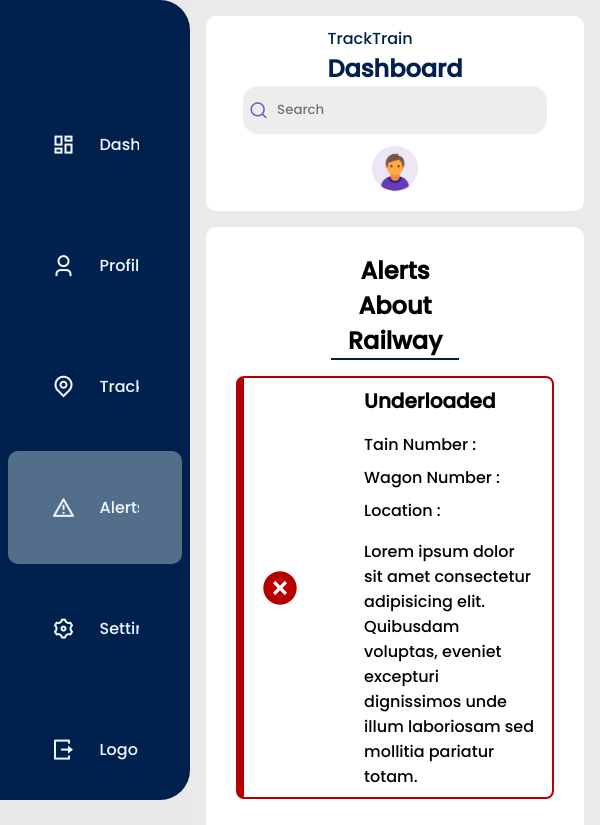
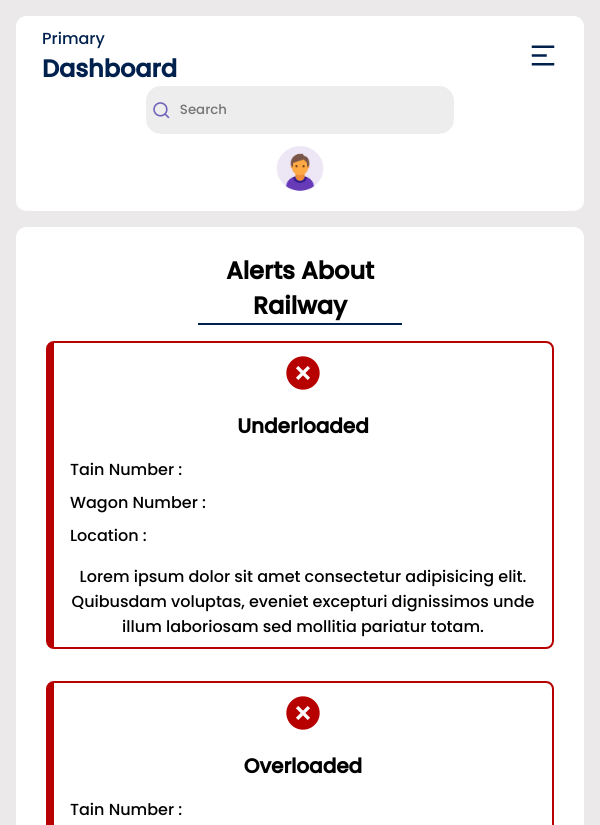
Before and after one commit to CheckmatesGITS/AngaarRakshak, a plain HTML site: page alert.html in a window 600 px wide. Shown: the top 825 px of the page. Drawn offline with nearby package versions, Linux system fonts and the light colour scheme.

Commit message:
Enchancing Responsive View

```diff
--- a/alert.html
+++ b/alert.html
@@ -27,7 +27,7 @@
     <section id="alert">
 
         <div class="sideMenu">
-            <div class="logo"></div>
+            <div class="logo" id="closeBtn"></div>
             <ul class="menu">
                 <li>
                     <a href="https://checkmatesgits.github.io/AngaarRakshak/dashboard.html">
@@ -73,8 +73,11 @@
 
             <div class="headerWrapper">
                 <div class="headerTitle">
-                    <span>TrackTrain</span>
-                    <h2>Dashboard</h2>
+                    <div>
+                        <span>Primary</span>
+                        <h2>Dashboard</h2>
+                    </div>
+                    <div id="menuBtn"></div>
                 </div>
                 <div class="userInfo">
                     <div class="searchBox">
@@ -168,6 +171,7 @@
     </section>
 
 
+    <script src="/js/sideMenu.js"></script>
 </body>
 
 </html>
--- a/css/alert.css
+++ b/css/alert.css
@@ -25,6 +25,16 @@
 
 .headerWrapper .headerTitle{
     color: #00214d;
+    display: flex;
+    justify-content: space-around;
+    align-items: center;
+    width: 100%;
+    padding: 0 1rem;
+}
+
+.headerWrapper .headerTitle #menuBtn i{
+    font-size: 30px;
+    cursor: pointer;
 }
 
 .headerWrapper .userInfo{
--- a/css/dashboard.css
+++ b/css/dashboard.css
@@ -18,6 +18,7 @@
     justify-content: space-between;
     align-items: center;
     flex-wrap: wrap;
+    gap: 10px;
     background: #fff;
     border-radius: 10px;
     padding: 10px 2rem;
@@ -26,6 +27,16 @@
 
 .headerWrapper .headerTitle{
     color: #00214d;
+    display: flex;
+    justify-content: space-around;
+    align-items: center;
+    width: 100%;
+    padding: 0 1rem;
+}
+
+.headerWrapper .headerTitle #menuBtn i{
+    font-size: 30px;
+    cursor: pointer;
 }
 
 .headerWrapper .userInfo{
--- a/css/responsive.css
+++ b/css/responsive.css
@@ -54,18 +54,16 @@
 /* INDEX.HTML ENDS HERE */
 
 /* SIDE MENU */
-@media screen and (max-width:600px) {
-    .sideMenu{
-        width: 20%;
-    }
-}
 @media screen and (max-width: 768px) {
     .sideMenu {
         padding: 0 0.5rem;
+        transform: translateX(-200px);
+        width:200px;
+        position: fixed;
     }
 
     .mainContent {
-        width: 80%;
+        width: 100%;
     }
 
     .sideMenu .menu li {
@@ -85,8 +83,8 @@
         padding: 5%;
     } */
 }
+/* SIDE MENU ENDS HERE */
 
-/* SIDE MENU ENDS HERE */
 
 /* DASHBOARD.HTML */
 @media screen and (max-width: 768px) {
@@ -99,6 +97,10 @@
         flex-wrap: wrap;
         justify-content: center;
         gap: 10px;
+    }
+
+    .headerWrapper .headerTitle{
+        justify-content: space-between;
     }
 
     .userInfo .searchBox {
@@ -165,8 +167,8 @@
         grid-column: 1 /span 2;
     }
 }
+/* DASHBOARD ENDS HERE */
 
-/* DASHBOARD ENDS HERE */
 
 /* PROFILE.HTML */
 @media screen and (max-width: 768px) {
@@ -203,8 +205,8 @@
         font-size: 14px;
     }
 }
+/* PROFILE ENDS HERE */
 
-/* PROFILE ENDS HERE */
 
 /* TRACK.HTML */
 @media screen and (max-width: 768px) {
@@ -242,22 +244,20 @@
         display: none;
     }
 }
+/* TRACK ENDS HERE */
 
-@media screen and (max-width: 600px) and (min-width:500px) {
-    .sideMenu{
-        width: 15%;
+
+/* ALERT.HTML */
+@media screen and (max-width:600px ) {
+    .box .boxContent .alertBox{
+        display: flex;
+        align-items: center;
+        gap: 1rem;
+        flex-direction: column;
     }
-    .mainContent{
-        width: 85%;
+
+    .box .boxContent .alertBox .msg{
+        text-align: center;
     }
 }
-
-@media screen and (max-width: 768px) and (min-width:600px) {
-    .sideMenu{
-        width: 10%;
-    }
-    .mainContent{
-        width: 90%;
-    }
-}
-/* TRACK ENDS HERE */
+/* ALERT ENDS HERE */
--- a/css/sideMenu.css
+++ b/css/sideMenu.css
@@ -26,7 +26,7 @@
     padding: 16px;
     display: flex;
     align-items: center;
-    justify-content: center;
+    justify-content: flex-end;
     font-size: 25px;
     cursor: pointer;
 }
--- a/css/track.css
+++ b/css/track.css
@@ -25,6 +25,16 @@
 
 .headerWrapper .headerTitle{
     color: #00214d;
+    display: flex;
+    justify-content: space-around;
+    align-items: center;
+    width: 100%;
+    padding: 0 1rem;
+}
+
+.headerWrapper .headerTitle #menuBtn i{
+    font-size: 30px;
+    cursor: pointer;
 }
 
 .headerWrapper .userInfo{
--- a/js/sideMenu.js
+++ b/js/sideMenu.js
@@ -1,35 +1,32 @@
 let x = window.matchMedia("(max-width: 768px)")
 
 let menuBtn = document.querySelector(`#menuBtn`);
-let menu = document.querySelector(`#dashboard .sideMenu`);
+let closeBtn = document.querySelector(`#closeBtn`);
+
+let menu = document.querySelector(`.sideMenu`);
 let menuList = document.querySelectorAll(`.sideMenu .menu li`);
 
 
+
 function myFunction(x) {
-    if (x.matches) { // If media query matches
+  if (x.matches) { // If media query matches
+    closeBtn.innerHTML = `<i class="ri-close-line"></i>`;
+    menuBtn.innerHTML = `<i class="ri-menu-2-fill"></i>`;
+    menuList.forEach(element => {
+      element.style.padding = `5%`;
+    });
+    menuBtn.addEventListener(`click`, () => {
+      menu.style.cssText = `transform:translateX(0);`;
+    })
 
-        menuBtn.innerHTML = `<i class="ri-menu-2-fill"></i>`;
-        if (menu.offsetWidth != '200px') {
-            menuBtn.addEventListener(`click`, ()=>{
-                menu.style.cssText = "width: 200px;position: fixed;top: 0;left: 0;bottom: 0;z-index: 2;";
-                menuList.style.padding = "5%";
-                menuBtn.style.justifyContent = 'flex-end';
-                menuBtn.innerHTML = `<i class="ri-close-fill"></i>`;
-            });
-        }
-        else {
-            menuBtn.addEventListener(`click`, ()=>{
-                menu.style.cssText = "width: 70px;position: sticky;top: 0;left: 0;bottom: 0;z-index: 2;";
-                menuBtn.style.padding = "25%";
-                menuBtn.innerHTML = `<i class="ri-menu-2-fill"></i>`;
-            });
-        }
-
-
-    }
-    else {
-    }
+    closeBtn.addEventListener(`click`, () => {
+      menu.style.cssText = `transform:translateX(-250px);`;
+    })
   }
+  else {
+    menuBtn.innerHTML = ``;
+  }
+}
 
 myFunction(x) // Call listener function at run time
-x.addEventListener(`change`,myFunction) // Attach listener function on state changes
+x.addEventListener(`change`, myFunction) // Attach listener function on state changes
```
Also changed, not shown: dashboard.html (+7 -4 lines), track.html (+7 -3 lines).
